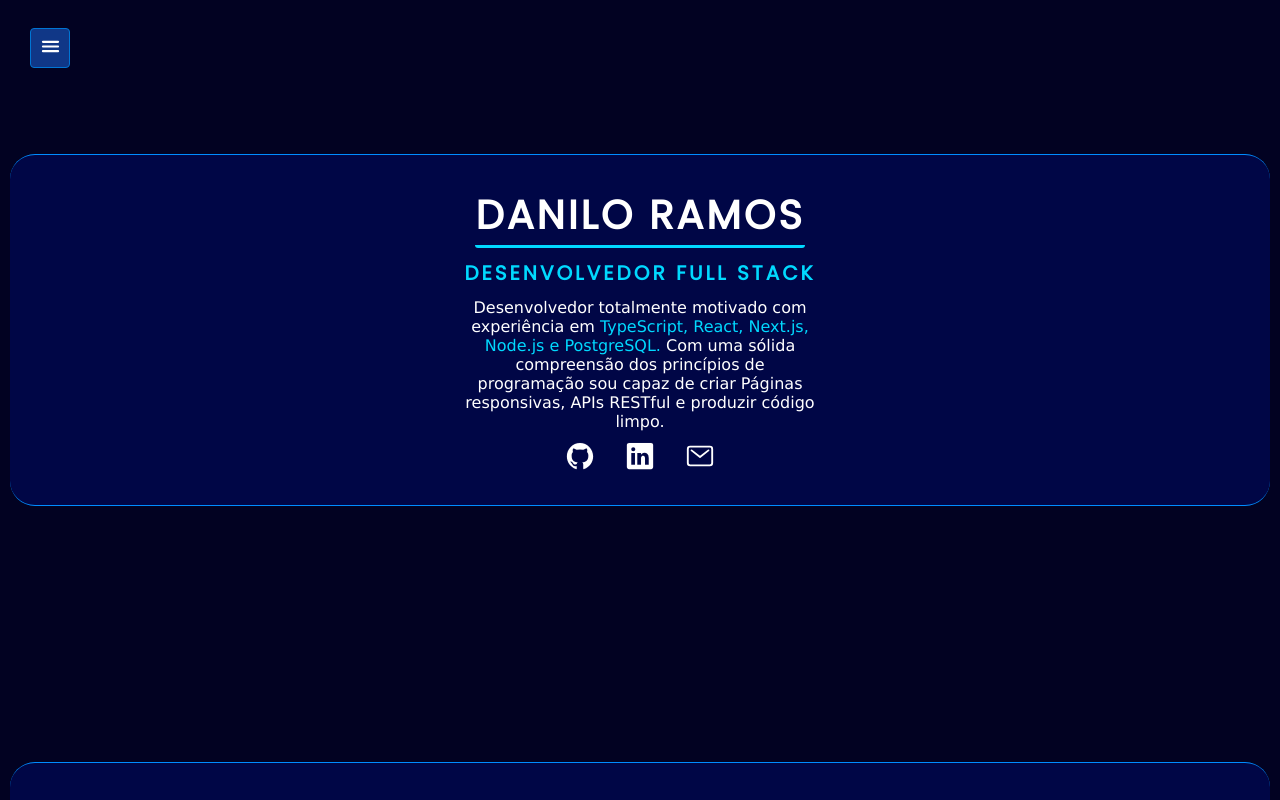
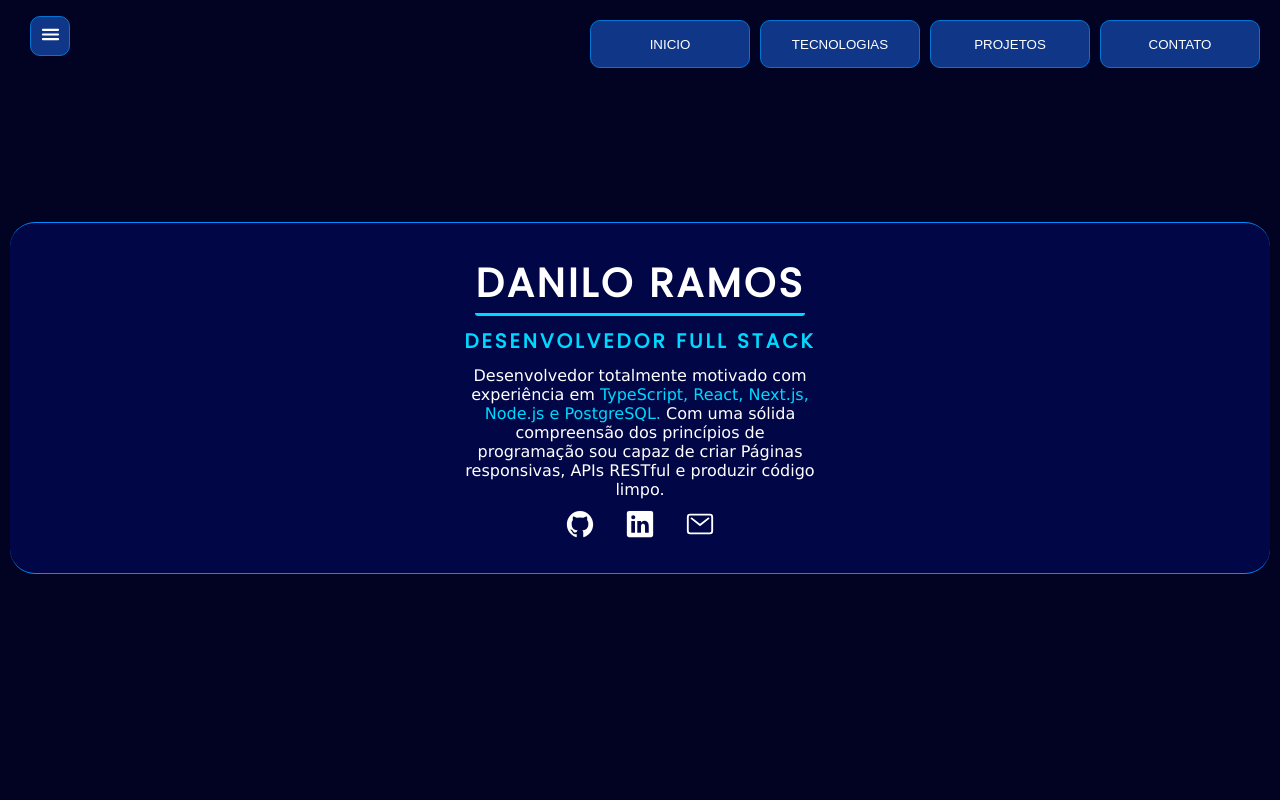
Before and after one commit to daniloramosbr/portfolio, a React (Vite) app: page / in a window 1280 px wide. Shown: the top 800 px of the page. Built offline with nearby package versions, Linux system fonts and the light colour scheme.

Commit message:
add-header

```diff
--- a/src/App.scss
+++ b/src/App.scss
@@ -9,6 +9,7 @@ button {
   height: 40px;
   border-radius: 4px;
   border: none;
+  border-radius: 10px;
 }
 button ion-icon {
   font-size: 23px;
--- a/src/components/about/about.jsx
+++ b/src/components/about/about.jsx
@@ -21,28 +21,22 @@ export default function Outset() {
         rotate: {
           x: 100,
         },
-      })
-
+      });
     }
     Reveal();
   }, []);
 
   return (
-    <div className="cont-outset"id="up-outset" >
+    <div className="cont-outset">
       <Menu />
       <main>
-        <div style={{ color: "white" }} className="text-out" >
-
-          <h1>
-            DANILO RAMOS</h1>
-          <h4>
-            DESENVOLVEDOR FULL STACK
-          </h4>
+        <div style={{ color: "white" }} className="text-out">
+          <h1>DANILO RAMOS</h1>
+          <h4>DESENVOLVEDOR FULL STACK</h4>
           <p className="about">
-          Desenvolvedor totalmente motivado com experiência em <span>TypeScript, React, Next.js,
-Node.js e PostgreSQL.  </span> Com uma sólida compreensão dos princípios de programação
-sou capaz de criar Páginas responsivas, APIs RESTful e produzir código limpo.
-
+            Desenvolvedor totalmente motivado com experiência em <span>TypeScript, React, Next.js, Node.js e PostgreSQL. </span> Com
+            uma sólida compreensão dos princípios de programação sou capaz de
+            criar Páginas responsivas, APIs RESTful e produzir código limpo.
           </p>
 
           <ul className="icons">
@@ -53,7 +47,10 @@ sou capaz de criar Páginas responsivas, APIs RESTful e produzir código limpo.
             </span>
 
             <span>
-              <a href="https://www.linkedin.com/in/daniloramosbr" target="blank">
+              <a
+                href="https://www.linkedin.com/in/daniloramosbr"
+                target="blank"
+              >
                 <ion-icon name="logo-linkedin"></ion-icon>
               </a>
             </span>
--- /dev/null
+++ b/src/components/header/Header.jsx
@@ -0,0 +1,25 @@
+import "./Header.scss";
+import { useContext } from "react";
+import { ContextJsx } from "../../context/context";
+
+export default function Header() {
+
+  const {ScrollOut, ScrollTec, ScrollProject, ScrollCont} = useContext(ContextJsx)
+
+  return (
+    <ul className="cont-header" id="up-header">
+      <li>
+        <button onClick={ScrollOut}>INICIO</button>
+      </li>
+      <li>
+        <button onClick={ScrollTec}>TECNOLOGIAS</button>
+      </li>
+      <li>
+        <button onClick={ScrollProject}>PROJETOS</button>
+      </li>
+      <li>
+        <button onClick={ScrollCont}>CONTATO</button>
+      </li>
+    </ul>
+  );
+}
--- /dev/null
+++ b/src/components/header/Header.scss
@@ -0,0 +1,27 @@
+.cont-header {
+  display: flex;
+  justify-content: end;
+  gap: 10px;
+  padding: 10px;
+  border-radius: 25px;
+  list-style: none;
+  li button:hover {
+    transform: scale(1.1);
+    background-color: #001c54;
+  }
+  li button {
+    width: 10rem;
+    background-color: #103787;
+    border: 1.5px solid rgb(0, 117, 212);
+    color: #fff;
+    height: 3rem;
+    transition: all 0.2s linear;
+  }
+}
+@media (max-width: 600px) {
+
+  .cont-header {
+  display: none;
+  }
+
+}
--- a/src/components/home/home.jsx
+++ b/src/components/home/home.jsx
@@ -3,10 +3,12 @@ import About from '../about/about'
 import Project from '../project/project'
 import Contact from '../contact/contact'
 import Skill from '../skill/skill'
+import Header from '../header/Header'
 
 export default function Home() {
   return (
    <div className='cont-home'>
+    <Header/>
      <About/>
      <Skill/>
     <Project/>
--- a/src/components/menu/menu.jsx
+++ b/src/components/menu/menu.jsx
@@ -1,33 +1,13 @@
 /* eslint-disable no-unused-vars */
+import { ContextJsx } from "../../context/context";
 import "./menu.scss";
 import { useContext, useState } from "react";
 
 export default function Menu() {
 
-  const [width, setWidth] = useState("0%");
+const {width, setWidth, ScrollOut, ScrollTec, ScrollProject, ScrollCont} = useContext(ContextJsx)
 
-  const ScrollOut = () => {
-    const element = document.getElementById('up-outset');
-    element.scrollIntoView({ behavior: 'smooth' });
-    setWidth("0%")
-  };
-  const ScrollTec= () => {
-    const element = document.getElementById('up-skill');
-    element.scrollIntoView({ behavior: 'smooth' });
-    setWidth("0%")
-  };
 
-  const ScrollProject = () => {
-    const element = document.getElementById('up-project');
-    element.scrollIntoView({ behavior: 'smooth' });
-    setWidth("0%")
-  };
-
-  const ScrollCont= () => {
-    const element = document.getElementById('up-contact');
-    element.scrollIntoView({ behavior: 'smooth' });
-    setWidth("0%")
-  };
 
   return (
     <div className="cont-menu">
--- a/src/components/menu/menu.scss
+++ b/src/components/menu/menu.scss
@@ -45,7 +45,7 @@
 .cont-menu {
   z-index: 999;
   position: fixed;
-  top: 3.5%;
+  top: 2%;
   left: 30px;
   transition: all 0.4s;
 }
--- /dev/null
+++ b/src/context/context.jsx
@@ -0,0 +1,34 @@
+import { createContext, useState } from "react";
+
+export const ContextJsx = createContext()
+
+export const ContextProvider = ({children}) => {
+
+    const [width, setWidth] = useState("0%");
+
+    const ScrollOut = () => {
+        const element = document.getElementById('up-header');
+        element.scrollIntoView({ behavior: 'smooth' });
+        setWidth("0%")
+      };
+      const ScrollTec= () => {
+        const element = document.getElementById('up-skill');
+        element.scrollIntoView({ behavior: 'smooth' });
+        setWidth("0%")
+      };
+
+      const ScrollProject = () => {
+        const element = document.getElementById('up-project');
+        element.scrollIntoView({ behavior: 'smooth' });
+        setWidth("0%")
+      };
+
+      const ScrollCont= () => {
+        const element = document.getElementById('up-contact');
+        element.scrollIntoView({ behavior: 'smooth' });
+        setWidth("0%")
+      };
+
+    return <ContextJsx.Provider value={{ScrollOut, ScrollCont, ScrollTec, ScrollProject, setWidth, width}}>{children}</ContextJsx.Provider>;
+
+}
--- a/src/main.jsx
+++ b/src/main.jsx
@@ -2,9 +2,12 @@
 import ReactDOM from 'react-dom/client'
 import App from './App.jsx'
 import './App.scss'
+import { ContextProvider } from './context/context.jsx'
 
 ReactDOM.createRoot(document.getElementById('root')).render(
+<ContextProvider>
+<App />
+</ContextProvider>
 
-<App />
 
 )
```
